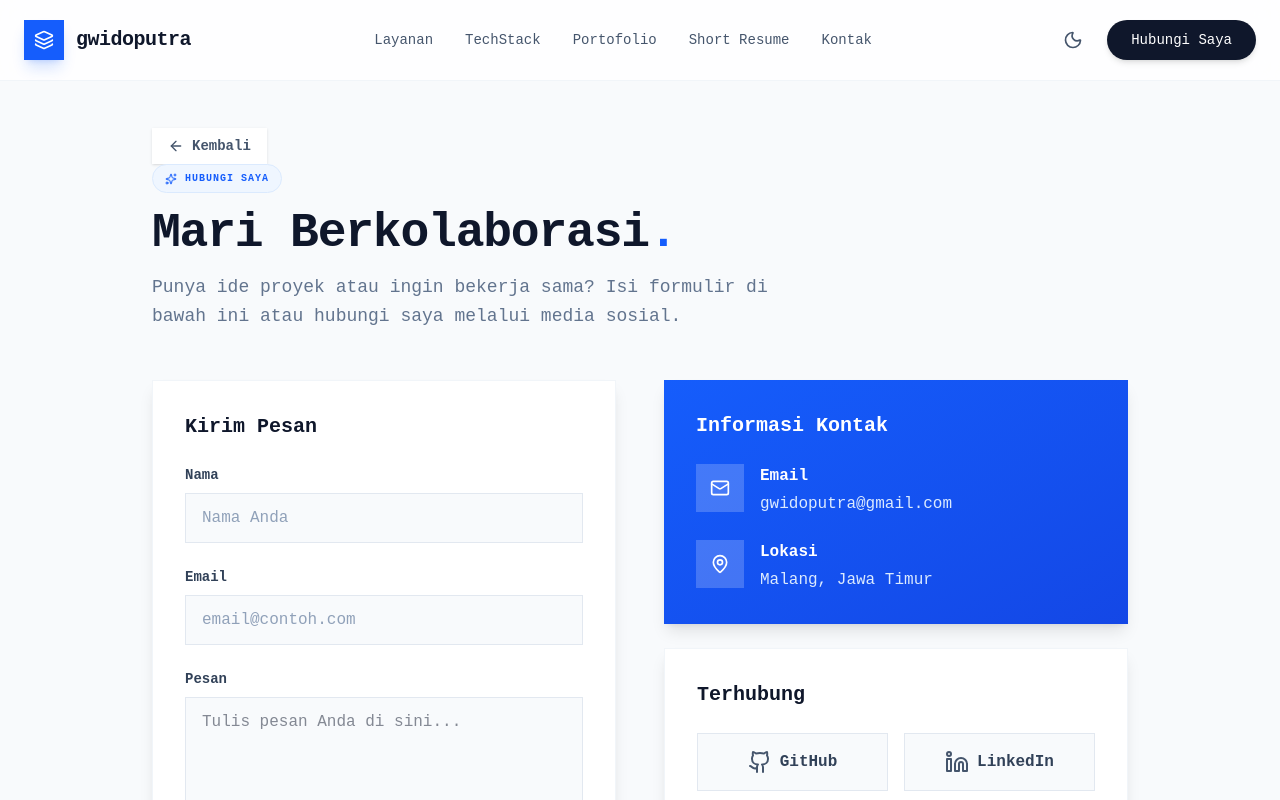
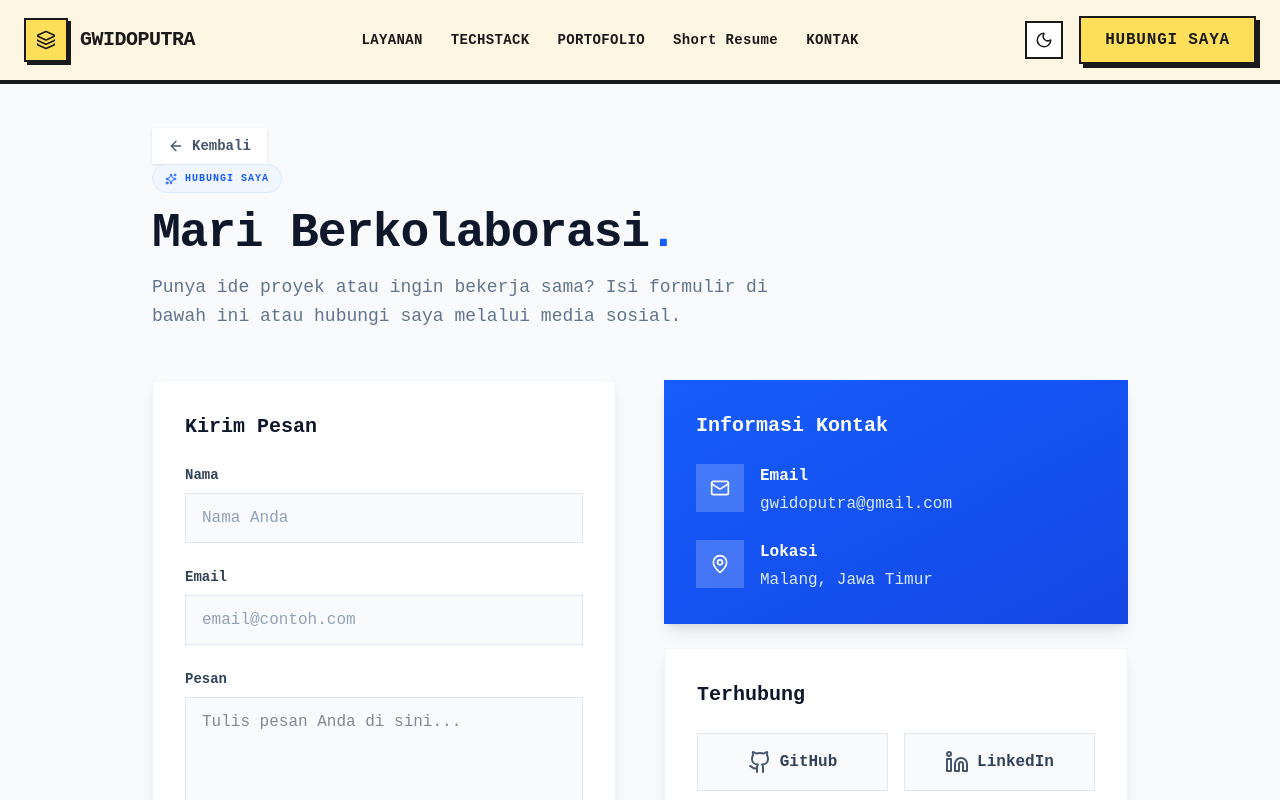
Before and after one commit to GwidoPutra/gwido-portofolio, a React (Vite) app: page /contact in a window 1280 px wide. Shown: the top 800 px of the page. Built offline with nearby package versions, Linux system fonts and the light colour scheme.

Commit message:
feat(navbar): ubah navbar ke tema neo-brutalism

```diff
--- a/src/components/Navbar.tsx
+++ b/src/components/Navbar.tsx
@@ -1,43 +1,42 @@
 import { useState } from 'react'
-import { Link, useLocation } from '@tanstack/react-router'
+import { Link } from '@tanstack/react-router'
 import { Menu, X, Layers, Sun, Moon } from 'lucide-react'
 import { AnimatePresence, motion } from 'framer-motion'
 import { useTheme } from '../contexts/ThemeContext'
 import { ResumeModal } from './ResumeModal'
 
 export const Navbar = () => {
-  const location = useLocation()
   const { theme, toggleTheme } = useTheme()
   const [mobileMenuOpen, setMobileMenuOpen] = useState(false)
   const [resumeOpen, setResumeOpen] = useState(false)
 
   return (
-    <nav className={`fixed top-0 inset-x-0 z-50 backdrop-blur-md border-b transition-all duration-300 ${theme === 'dark' ? 'bg-[#020617]/80 border-slate-800' : 'bg-white/80 border-slate-100'}`}>
+    <nav className={`fixed top-0 inset-x-0 z-50 border-b-4 border-foreground transition-colors duration-300 ${theme === 'dark' ? 'bg-brutal-dark' : 'bg-brutal-cream'}`}>
       <div className="max-w-7xl mx-auto px-6 h-20 flex items-center justify-between">
         <Link to="/" className="flex items-center gap-3">
-          <div className="w-10 h-10 bg-blue-600 rounded-lg flex items-center justify-center shadow-lg shadow-blue-600/20">
-            <Layers className="text-white w-5 h-5" />
+          <div className="w-11 h-11 bg-brutal-yellow border-2 border-foreground flex items-center justify-center brutal-shadow-sm">
+            <Layers className="text-brutal-ink w-5 h-5" />
           </div>
-          <span className={`text-xl font-bold tracking-tight ${theme === 'dark' ? 'text-white' : 'text-slate-900'}`}>gwidoputra</span>
+          <span className="text-xl font-black uppercase tracking-tight text-foreground">gwidoputra</span>
         </Link>
 
-        <div className="hidden md:flex items-center gap-8 text-sm font-medium">
-          <Link to="/#services" className={`hover:text-blue-600 transition-colors ${theme === 'dark' ? 'text-slate-400' : 'text-slate-600'}`}>Layanan</Link>
-          <Link to="/#expertise" className={`hover:text-blue-600 transition-colors ${theme === 'dark' ? 'text-slate-400' : 'text-slate-600'}`}>TechStack</Link>
-          <Link to="/#portfolio" className={`hover:text-blue-600 transition-colors ${theme === 'dark' ? 'text-slate-400' : 'text-slate-600'}`}>Portofolio</Link>
-          <button onClick={() => setResumeOpen(true)} className={`hover:text-blue-600 transition-colors ${theme === 'dark' ? 'text-slate-400' : 'text-slate-600'}`}>Short Resume</button>
-          <Link to="/contact" className={`hover:text-blue-600 transition-colors ${theme === 'dark' ? 'text-slate-400' : 'text-slate-600'}`}>Kontak</Link>
+        <div className="hidden md:flex items-center gap-7 text-sm font-black uppercase tracking-wide">
+          <Link to="/#services" className="hover:text-brutal-blue transition-colors text-foreground">Layanan</Link>
+          <Link to="/#expertise" className="hover:text-brutal-blue transition-colors text-foreground">TechStack</Link>
+          <Link to="/#portfolio" className="hover:text-brutal-blue transition-colors text-foreground">Portofolio</Link>
+          <button onClick={() => setResumeOpen(true)} className="hover:text-brutal-blue transition-colors text-foreground">Short Resume</button>
+          <Link to="/contact" className="hover:text-brutal-blue transition-colors text-foreground">Kontak</Link>
         </div>
 
         <div className="hidden md:flex items-center gap-4">
           <button
             onClick={toggleTheme}
-            className={`p-2 rounded-lg transition-colors ${theme === 'dark' ? 'hover:bg-slate-800 text-slate-400' : 'hover:bg-slate-100 text-slate-600'}`}
+            className="p-2 border-2 border-foreground bg-card text-foreground hover:bg-brutal-yellow transition-colors"
             aria-label="Toggle theme"
           >
-            {theme === 'dark' ? <Sun size={20} /> : <Moon size={20} />}
+            {theme === 'dark' ? <Sun size={18} /> : <Moon size={18} />}
           </button>
-          <a href="mailto:gwidoputra@gmail.com" className={`px-6 py-2.5 rounded-full text-sm font-medium transition-all shadow-md ${theme === 'dark' ? 'bg-slate-800 hover:bg-blue-600 text-white' : 'bg-slate-900 hover:bg-blue-600 text-white'}`}>
+          <a href="mailto:gwidoputra@gmail.com" className="brutal-btn-solid !py-2.5 !px-6">
             Hubungi Saya
           </a>
         </div>
@@ -45,16 +44,16 @@ export const Navbar = () => {
         <div className="flex md:hidden items-center gap-2">
           <button
             onClick={toggleTheme}
-            className={`p-2 rounded-lg transition-colors ${theme === 'dark' ? 'hover:bg-slate-800 text-slate-400' : 'hover:bg-slate-100 text-slate-600'}`}
+            className="p-2 border-2 border-foreground bg-card text-foreground transition-colors"
             aria-label="Toggle theme"
           >
-            {theme === 'dark' ? <Sun size={20} /> : <Moon size={20} />}
+            {theme === 'dark' ? <Sun size={18} /> : <Moon size={18} />}
           </button>
           <button
-            className={`p-2 rounded-lg transition-colors ${theme === 'dark' ? 'hover:bg-slate-800' : 'hover:bg-slate-100'}`}
+            className="p-2 border-2 border-foreground bg-card text-foreground transition-colors"
             onClick={() => setMobileMenuOpen(!mobileMenuOpen)}
           >
-            {mobileMenuOpen ? <X size={24} /> : <Menu size={24} />}
+            {mobileMenuOpen ? <X size={22} /> : <Menu size={22} />}
           </button>
         </div>
       </div>
@@ -65,46 +64,46 @@ export const Navbar = () => {
             initial={{ opacity: 0, height: 0 }}
             animate={{ opacity: 1, height: 'auto' }}
             exit={{ opacity: 0, height: 0 }}
-            className={`md:hidden border-b overflow-hidden ${theme === 'dark' ? 'bg-[#020617] border-slate-800' : 'bg-white border-slate-100'}`}
+            className={`md:hidden border-t-2 border-foreground overflow-hidden ${theme === 'dark' ? 'bg-brutal-dark' : 'bg-brutal-cream'}`}
           >
-            <div className="px-6 py-4 space-y-3">
+            <div className="px-6 py-4 space-y-1">
               <Link
                 to="/#services"
-                className={`block py-2 text-sm font-medium hover:text-blue-600 transition-colors ${theme === 'dark' ? 'text-slate-400' : 'text-slate-600'}`}
+                className="block py-2.5 text-sm font-black uppercase tracking-wide hover:text-brutal-blue transition-colors text-foreground"
                 onClick={() => setMobileMenuOpen(false)}
               >
                 Layanan
               </Link>
               <Link
                 to="/#expertise"
-                className={`block py-2 text-sm font-medium hover:text-blue-600 transition-colors ${theme === 'dark' ? 'text-slate-400' : 'text-slate-600'}`}
+                className="block py-2.5 text-sm font-black uppercase tracking-wide hover:text-brutal-blue transition-colors text-foreground"
                 onClick={() => setMobileMenuOpen(false)}
               >
                 TechStack
               </Link>
               <Link
                 to="/#portfolio"
-                className={`block py-2 text-sm font-medium hover:text-blue-600 transition-colors ${theme === 'dark' ? 'text-slate-400' : 'text-slate-600'}`}
+                className="block py-2.5 text-sm font-black uppercase tracking-wide hover:text-brutal-blue transition-colors text-foreground"
                 onClick={() => setMobileMenuOpen(false)}
               >
                 Portofolio
               </Link>
               <button
                 onClick={() => { setMobileMenuOpen(false); setResumeOpen(true) }}
-                className={`block w-full text-left py-2 text-sm font-medium hover:text-blue-600 transition-colors ${theme === 'dark' ? 'text-slate-400' : 'text-slate-600'}`}
+                className="block w-full text-left py-2.5 text-sm font-black uppercase tracking-wide hover:text-brutal-blue transition-colors text-foreground"
               >
                 Short Resume
               </button>
               <Link
                 to="/contact"
-                className={`block py-2 text-sm font-medium hover:text-blue-600 transition-colors ${theme === 'dark' ? 'text-slate-400' : 'text-slate-600'}`}
+                className="block py-2.5 text-sm font-black uppercase tracking-wide hover:text-brutal-blue transition-colors text-foreground"
                 onClick={() => setMobileMenuOpen(false)}
               >
                 Kontak
               </Link>
               <a
                 href="mailto:gwidoputra@gmail.com"
-                className={`block w-full text-center px-6 py-2.5 rounded-full text-sm font-medium transition-all shadow-md mt-4 ${theme === 'dark' ? 'bg-slate-800 hover:bg-blue-600 text-white' : 'bg-slate-900 hover:bg-blue-600 text-white'}`}
+                className="brutal-btn-solid w-full mt-4 !px-6"
               >
                 Hubungi Saya
               </a>
```
